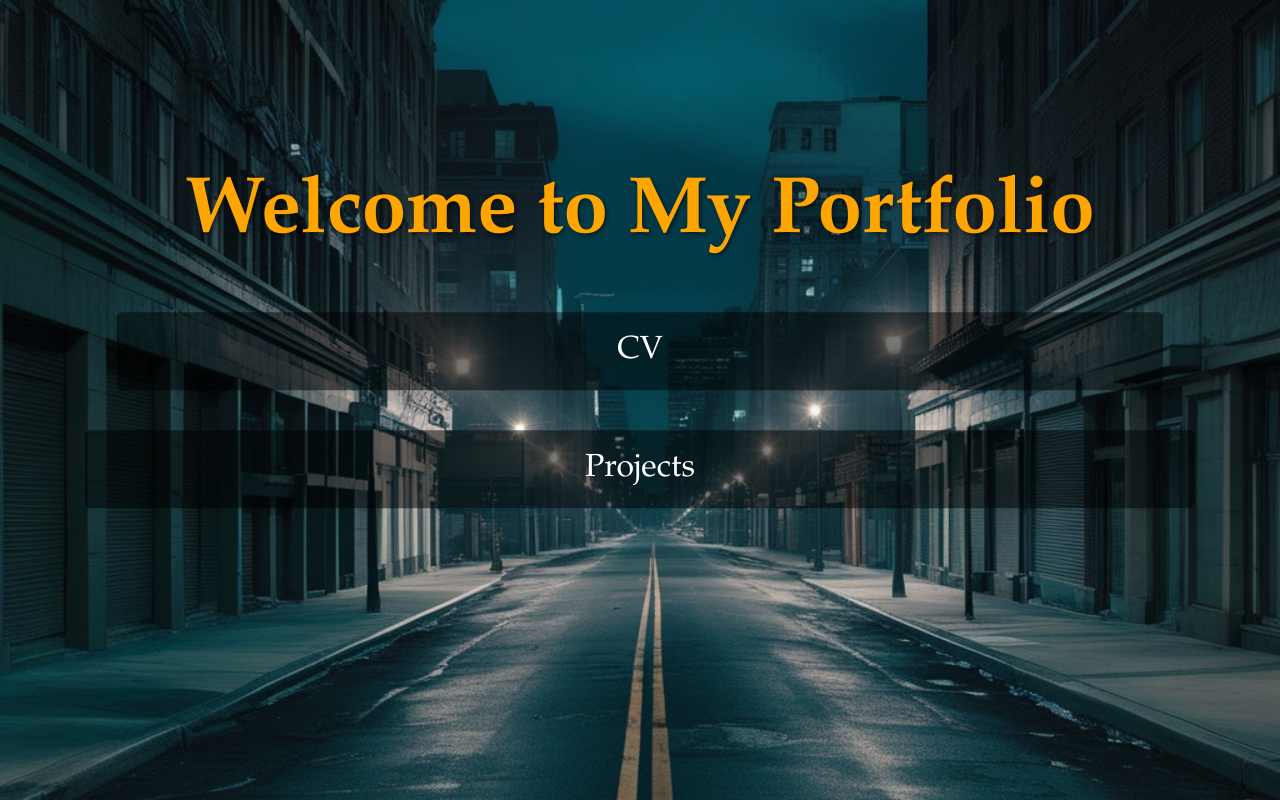
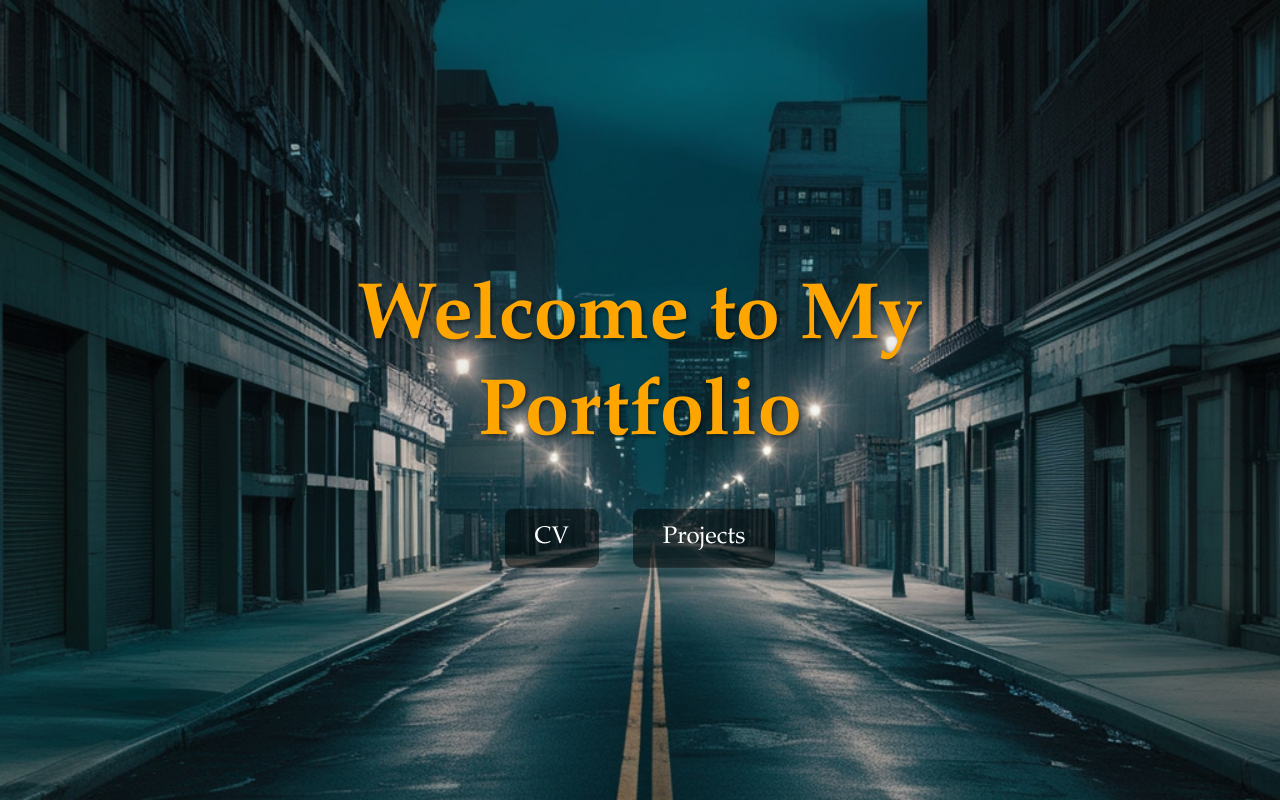
Before and after one commit to Deniz-KIRMIZI/Website, a plain HTML site: page index.html in a window 1280 px wide. Drawn offline with Linux system fonts and the light colour scheme.

Commit message:
Update index.html

```diff
--- a/index.html
+++ b/index.html
@@ -8,7 +8,7 @@
         body, html {
             height: 100%;
             margin: 0;
-            font-family: Garamond, sans-serif;
+            font-family: Garamond, bold, sans-serif;
         }
         .bg-image {
             background-image: url('background.jpg');
@@ -21,7 +21,7 @@
         .content {
             text-align: center;
             position: absolute;
-            top: 40%;
+            top: 50%;
             left: 50%;
             transform: translate(-50%, -50%);
             color: white;
@@ -34,14 +34,14 @@
         }
         .btn {
             display: inline-block;
-            padding: 20px 500px;
-            margin: 20px;
-            font-size: 2em;
+            padding: 15px 30px; /* Increased padding */
+            margin: 15px; /* Increased margin */
+            font-size: 1.5em; /* Increased font size */
             color: white;
             background-color: rgba(0, 0, 0, 0.5);
             text-decoration: none;
-            border-radius: 5px;
-            transition: background-color 0.3s;
+            border-radius: 8px; /* Slightly increased border radius */
+            transition: background-color 0.3s, transform 0.3s;
         }
         .btn:hover {
             background-color: rgba(0, 0, 0, 0.7);
```
